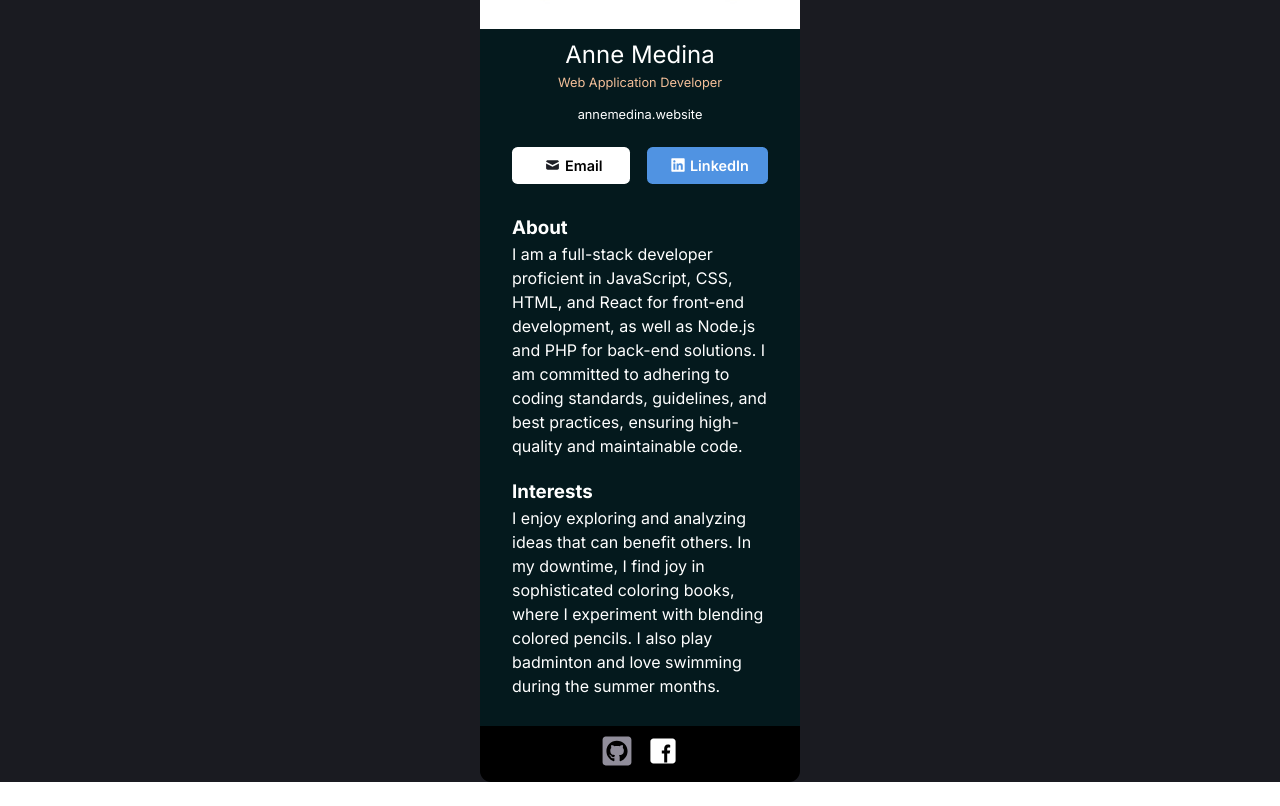
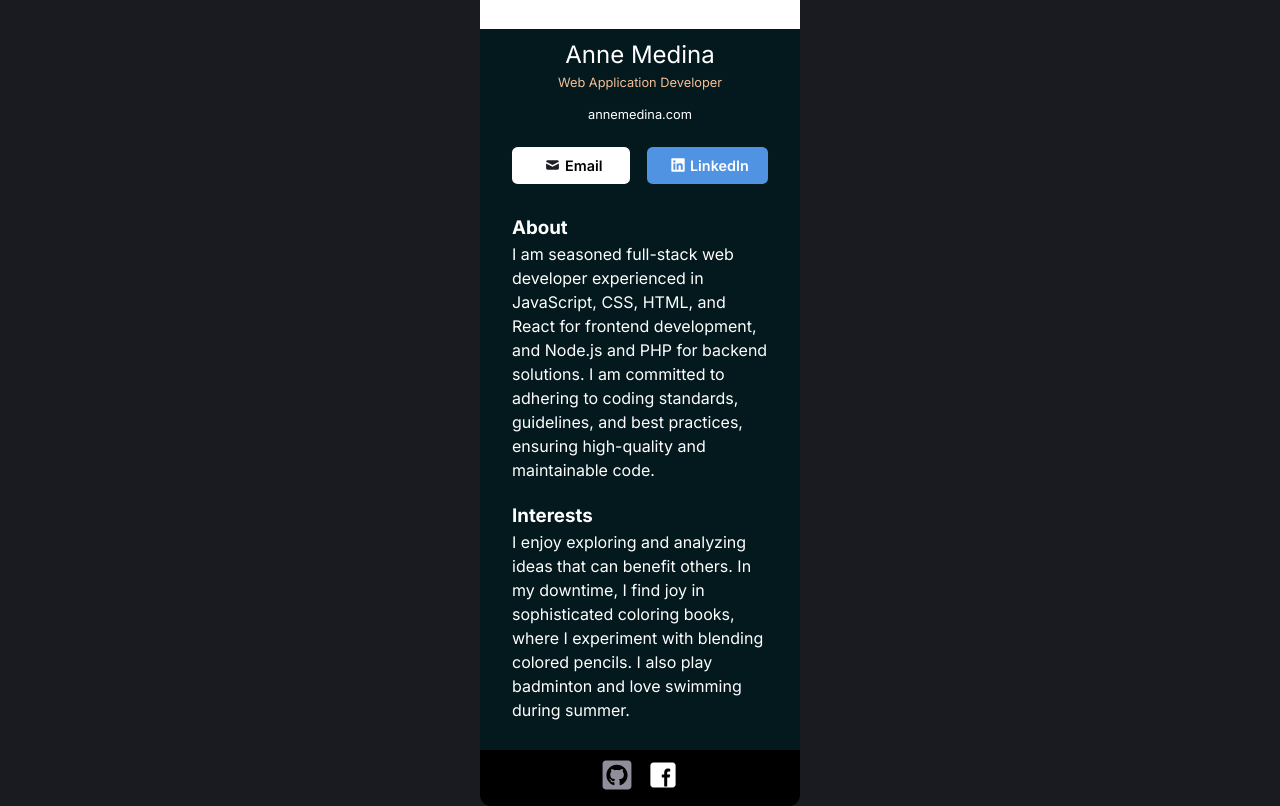
Before and after one commit to AnneMedina/react-businesscard, a React (Vite) app: page / in a window 1280 px wide. Shown: the part 331-1137 px from the top of the page. Before the commit the page ends 1113 px from the top, so only its background shows below. Built offline with nearby package versions, Linux system fonts and the light colour scheme.

Commit message:
Replaced website link and did minor modifications in About section

```diff
--- a/src/App.jsx
+++ b/src/App.jsx
@@ -18,8 +18,8 @@ function App() {
         <div className="card-text">
           <div className="name">Anne Medina</div>
           <div className="profession">Web Application Developer</div>
-          <a href="https://www.gmanetwork.com/news" className="website">
-            annemedina.website
+          <a href={linkedIn_link} className="website">
+            annemedina.com
           </a>
 
           <div className="connect">
@@ -40,9 +40,9 @@ function App() {
           <div className="about">
             <h3>About</h3>
             <p>
-              I am a full-stack developer proficient in JavaScript, CSS, HTML,
-              and React for front-end development, as well as Node.js and PHP
-              for back-end solutions. I am committed to adhering to coding
+              I am seasoned full-stack web developer experienced in JavaScript, CSS, HTML,
+              and React for frontend development, and Node.js and PHP
+              for backend solutions. I am committed to adhering to coding
               standards, guidelines, and best practices, ensuring high-quality
               and maintainable code.
             </p>
@@ -52,7 +52,7 @@ function App() {
               I enjoy exploring and analyzing ideas that can benefit others. In
               my downtime, I find joy in sophisticated coloring books, where I
               experiment with blending colored pencils. I also play badminton
-              and love swimming during the summer months.
+              and love swimming during summer.
             </p>
           </div>
         </div>
```
